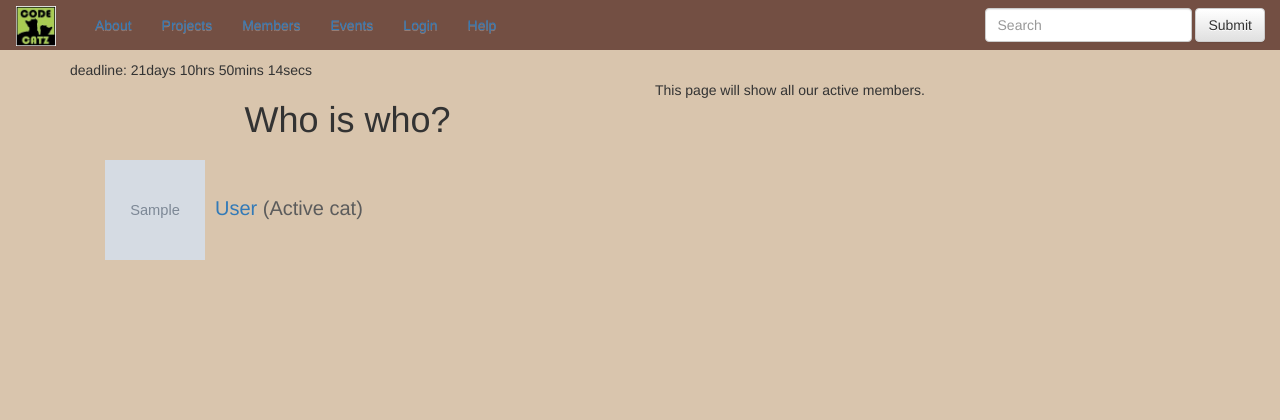
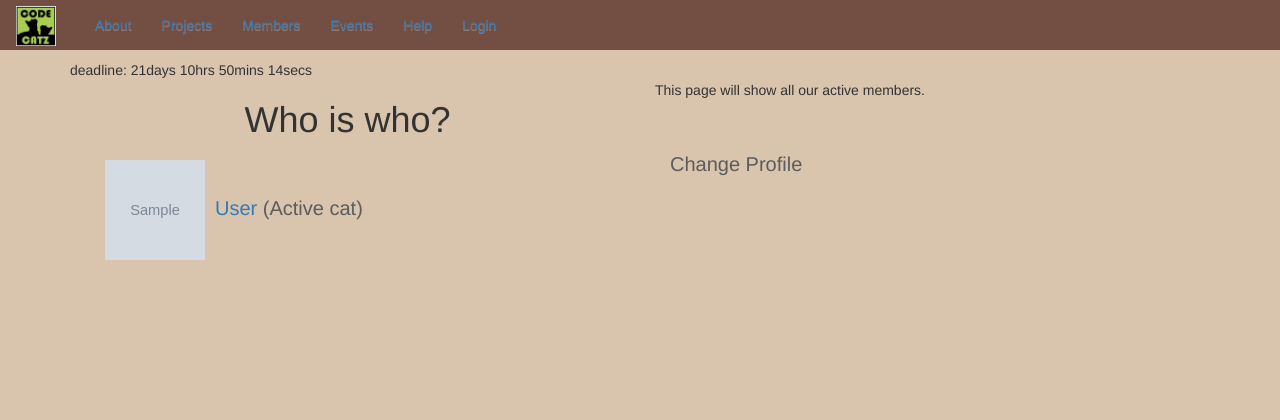
Before and after one commit to CodeCatz/TrackCat, a Django app: page /members/ in a window 1280 px wide. Shown: the top 420 px of the page. Run offline with Django 3.2, Linux system fonts and the light colour scheme; tables that the repository leaves empty hold one stand-in row (values such as "Sample post"); grey boxes marked "Sample" are stand-in pictures; some libraries are stand-ins or nearby versions.

Commit message:
rollback

```diff
--- a/web/templates/base.html
+++ b/web/templates/base.html
@@ -41,15 +41,9 @@
 						<li class="{% current 'pages-projects' %}"><a href="{% url 'pages-projects' %}">Projects</a></li>
 						<li class="{% current 'pages-members' %}"><a href="{% url 'pages-members' %}">Members</a></li>
 						<li class="{% current 'pages-events' %}"><a href="{% url 'pages-events' %}">Events</a></li>
+						<li class="{% current 'pages-links' %}"><a href="{% url 'pages-links' %}">Help</a></li>
 						<li class="{% current 'pages-login' %}"><a href="{% url 'pages-login' %}">Login</a></li>
-						<li class="{% current 'pages-links' %}"><a href="{% url 'pages-links' %}">Help</a></li>
 					</ul>
-					<form class="navbar-form navbar-right" role="search">
-						<div class="form-group">
-							<input type="text" class="form-control" placeholder="Search">
-						</div>
-						<button type="submit" class="btn btn-default">Submit</button>
-					</form>
 				</div><!-- /.navbar-collapse -->
 				</div><!-- /.container-fluid -->
 			</nav>
--- a/web/templates/pages/members.html
+++ b/web/templates/pages/members.html
@@ -20,7 +20,9 @@
 			<ul class="about_list">
 			{% for member in members_list %}
 				{% if member.activity_status == 'MC' %}
-					<li class="mentor-cat"><a href="{{member.githubuser}}"><img src="../static/img/{{member.profile_picture}}">{{member.fullname}}</a> (Mentor cat)<li>
+					<li class="mentor-cat"><a href="{% url 'pages-members' %}"><img src="../static/img/{{member.profile_picture}}">{{member.fullname}}</a> (Mentor cat)<li>
+						<a href="{% url 'web.views.members_detail' user=member.user %}">{{member.user}}</a></h3>
+						{{member.user}}
 				{% elif member.activity_status == 'AC' %}
 					<li class="active-cat"><a href="{{member.githubuser}}"><img src="../static/img/{{member.profile_picture}}">{{member.fullname}}</a> (Active cat)<li>
 				{% elif member.activity_status == 'LC' %}
@@ -28,6 +30,7 @@
 				{% elif member.activity_status == 'SC' %}
 					<li class="sleepy-cat"><a href="{{member.githubuser}}"><img src="../static/img/{{member.profile_picture}}">{{member.fullname}}</a> (Sleepy cat)<li>
 				{% endif %}
+				Change Profile
 			{% endfor %}
 			</ul>
 		</div>
--- a/web/urls.py
+++ b/web/urls.py
@@ -9,6 +9,7 @@ urlpatterns = patterns('',
 	url(r'^about/$', views.about, name='pages-about'),
 	url(r'^projects/$', views.projects, name='pages-projects'),
 	url(r'^members/$', views.members, name='pages-members'),
+	url(r'^member/alja$', views.member_detail),
 	url(r'^events/$', views.events, name='pages-events'),
 	url(r'^gallery/$', views.gallery, name='pages-gallery'),
 	url(r'^login/$', views.login, name='pages-login'),
--- a/web/views.py
+++ b/web/views.py
@@ -17,6 +17,10 @@ def about(request):
 def members(request):
 	members_list = UserProfile.objects.filter(active=True).order_by('fullname')
 	return render(request, 'pages/members.html',{'members_list': members_list})
+
+def member_detail(request, user):
+	user = UserProfile.objects.filter(active=True).order_by('fullname')
+	return render(request, 'pages/members_detail.html', {'user': user})
 
 def events(request):
 	return render(request, 'pages/events.html',{})
```
Also changed, not shown: web/templates/pages/members_detail.html (added, +26 -0 lines).
